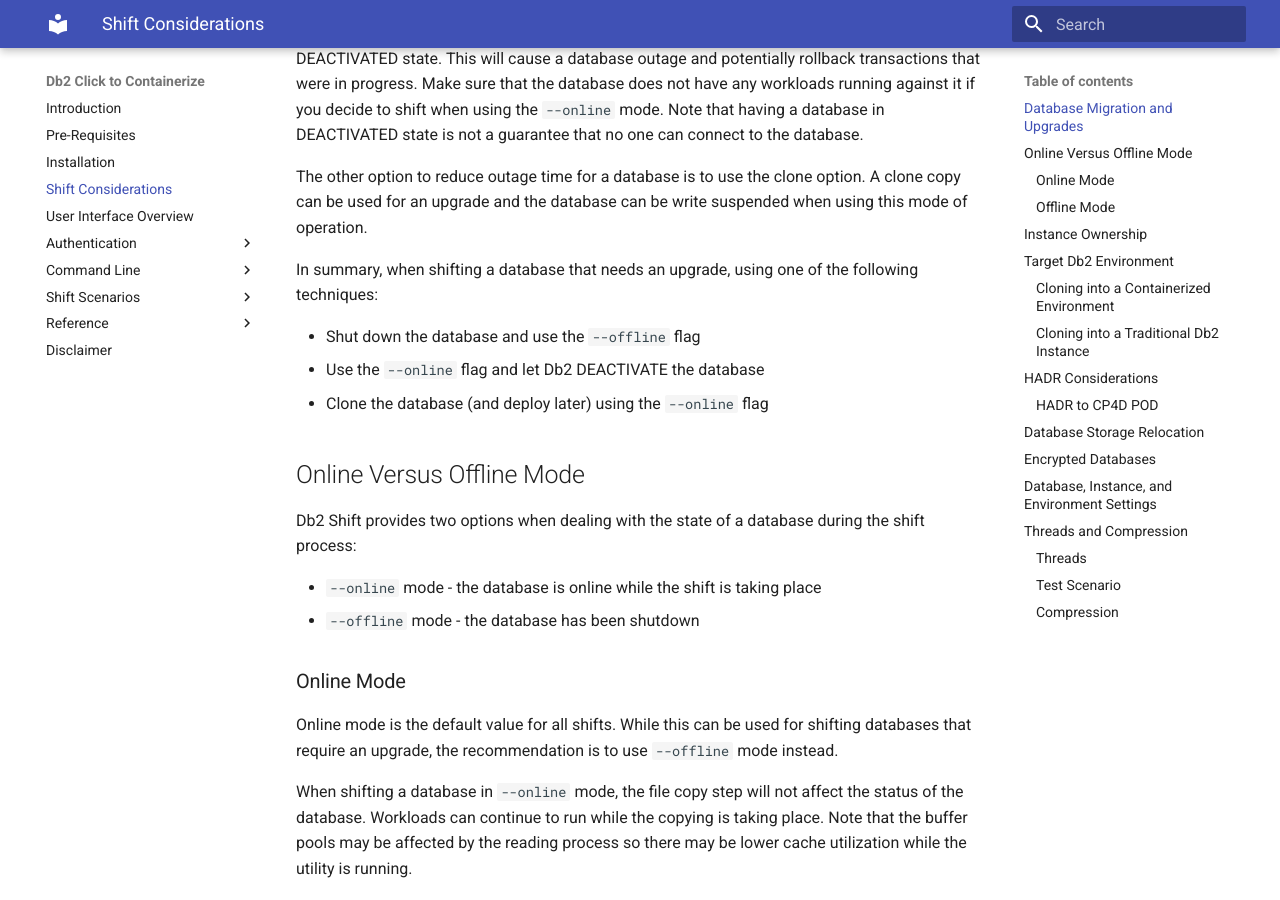
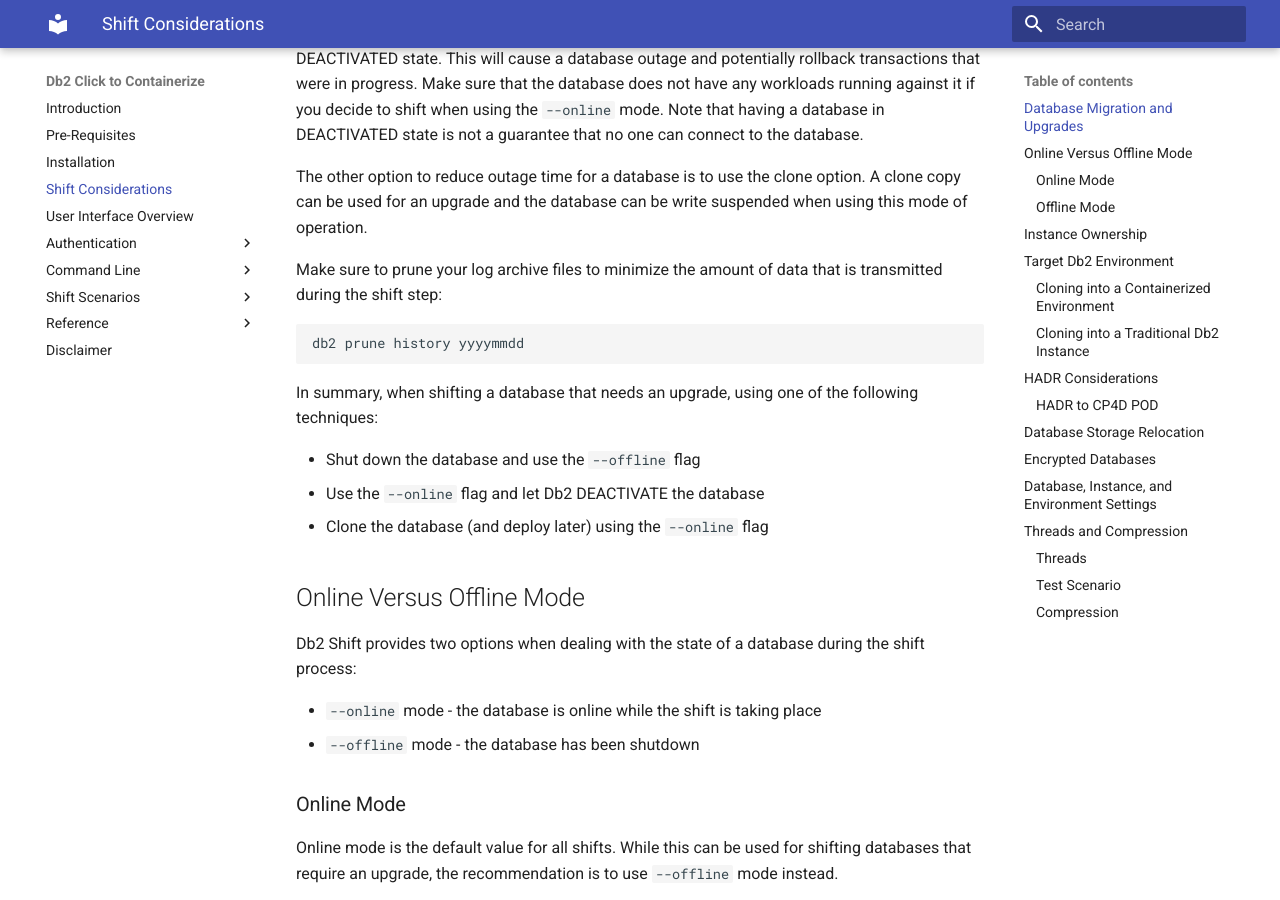
Before and after one commit to IBM/c2c, an MkDocs documentation site: the page built from docs/bestpractices.md, in a window 1280 px wide and 900 px high, scrolled down 657 px. Built offline with MkDocs 1.6.1 and Material for MkDocs 9.7.7, drawn with Linux system fonts in a browser that asks for light colours.

Commit message:
Update bestpractices.md

````diff
--- a/docs/bestpractices.md
+++ b/docs/bestpractices.md
@@ -41,6 +41,13 @@
 use the clone option. A clone copy can be used for an
 upgrade and the database can be write suspended when using
 this mode of operation.
+
+Make sure to prune your log archive files to minimize the amount of data that is
+transmitted during the shift step:
+
+```
+db2 prune history yyyymmdd
+```
 
 In summary, when shifting a database that needs an upgrade,
 using one of the following techniques:
````
